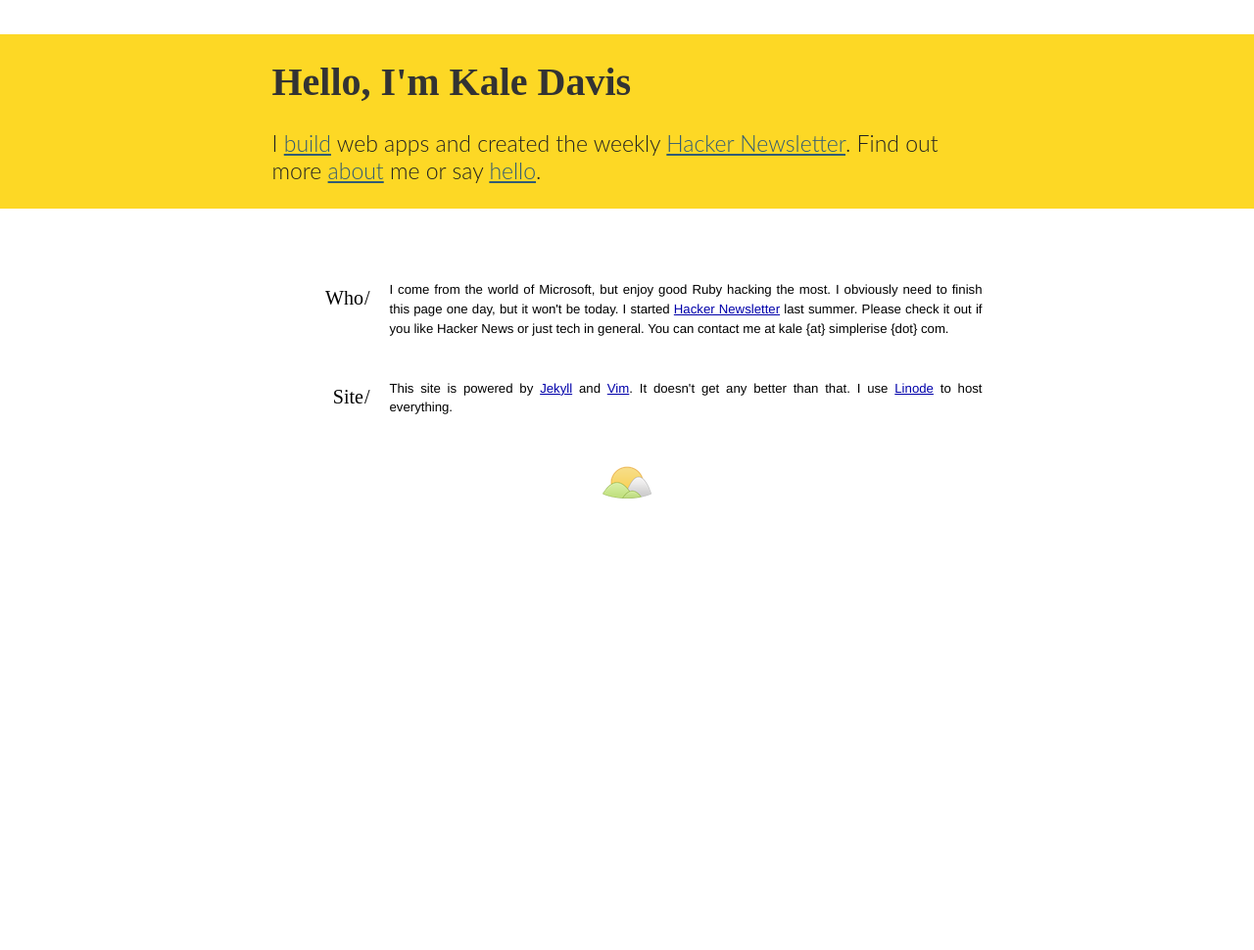
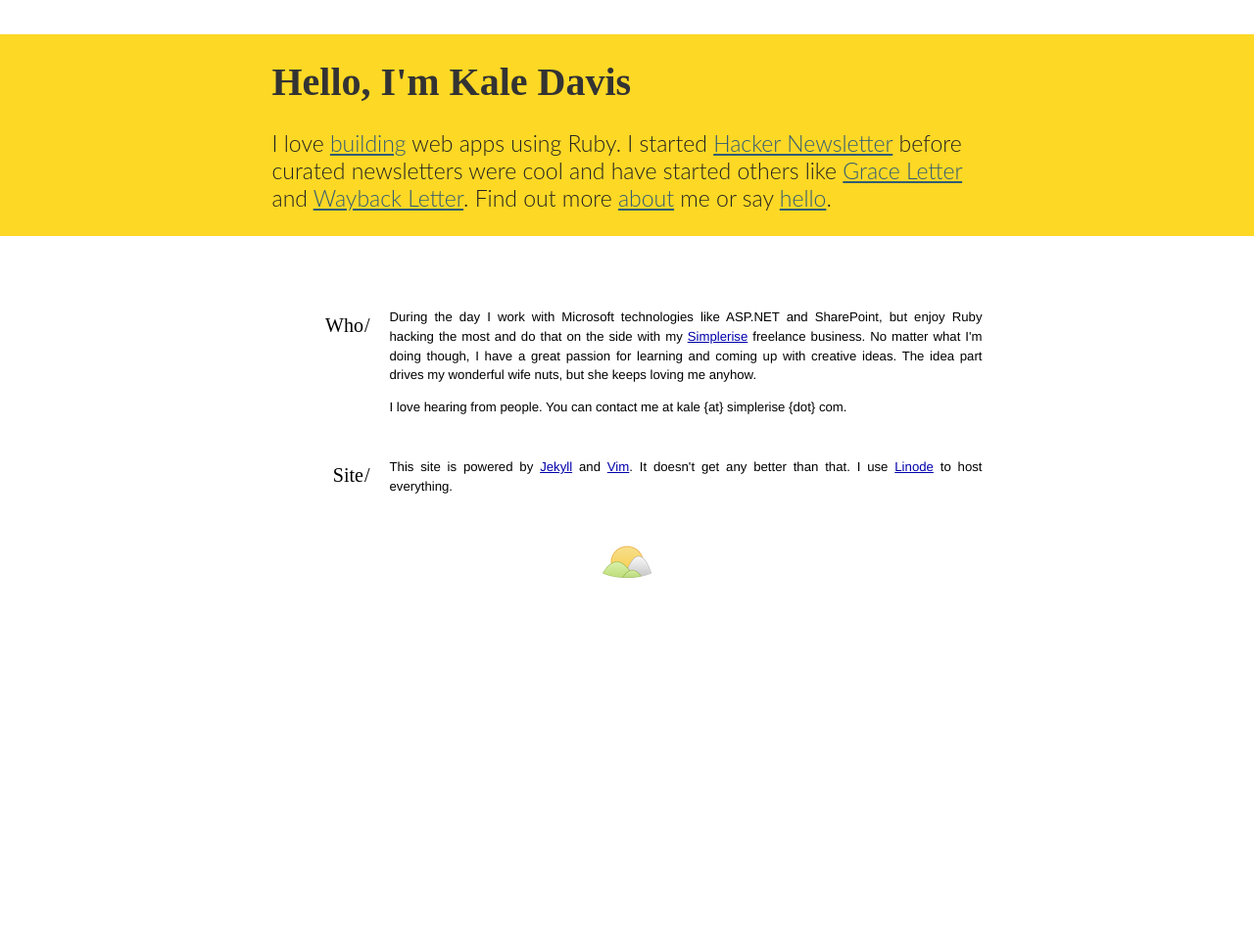
Before and after one commit to kale/kaledavis.com, a Jekyll site: the page built from about.html, in a window 1280 px wide. Shown: the whole page at 98% size. Built offline with Jekyll 4.4.1, drawn with Linux system fonts in a browser that asks for light colours; some web fonts are replaced.

Commit message:
updated index and about pages as well as layouts

```diff
--- a/_layouts/default.html
+++ b/_layouts/default.html
@@ -16,7 +16,7 @@
    <div id="header">
      <div class="inner">
        <h1><a href="/">Hello, I'm Kale Davis</a></h1>
-       <h2>I <a href="http://www.simplerise.com">build</a> web apps and created the weekly <a href="http://www.hackernewsletter.com">Hacker Newsletter</a>. Find out more <a href="/about.html">about</a> me or say <a href="http://www.twitter.com/kale">hello</a>.
+       <h2>I love <a href="http://www.simplerise.com">building</a> web apps using Ruby. I started <a href="http://www.hackernewsletter.com">Hacker Newsletter</a> before curated newsletters were cool and have started others like <a href="http://www.graceletter.com">Grace Letter</a> and <a href="http://www.wayback.com">Wayback Letter</a>. Find out more <a href="/about.html">about</a> me or say <a href="http://www.twitter.com/kale">hello</a>.
      </div>
    </div>
 
--- a/_layouts/post.html
+++ b/_layouts/post.html
@@ -8,7 +8,7 @@
 </div>
 
 <div id="related">
-  <h2>Related Posts</h2>
+  <h2>Recent Posts</h2>
   <ul class="posts">
     {% for post in site.related_posts limit:3 %}
       <li><span>{{ post.date | date_to_string }}</span> &raquo; <a href="{{ post.url }}">{{ post.title }}</a></li>
--- a/about.html
+++ b/about.html
@@ -4,9 +4,14 @@
 ---
 <div id="home">
   <h3>Who</h3>
-  <p>I come from the world of Microsoft, but enjoy good Ruby hacking the most. I obviously need to finish this page one day, but it won't be today. I started <a href="http://www.hackernewsletter.com/">Hacker Newsletter</a> last summer. Please check it out if you like Hacker News or just tech in general. You can contact me at kale {at} simplerise {dot} com.</p>
-<h3>Site</h3>
-<p>This site is powered by <a href="http://jekyllrb.com/">Jekyll</a> and <a href="http://www.vim.org/">Vim</a>. It doesn't get any better than that. I use <a href="http://www.linode.com/?r=af49e9960c8cc514796a70c12667ac13cf1e385d">Linode</a> to host everything.
+  <p>
+  	During the day I work with Microsoft technologies like ASP.NET and SharePoint, but enjoy Ruby hacking the most and do that on the side with my <a href="http://simplerise.com">Simplerise</a> freelance business. No matter what I'm doing though, I have a great passion for learning and coming up with creative ideas. The idea part drives my wonderful wife nuts, but she keeps loving me anyhow.
+  </p>
+
+  <p>I love hearing from people. You can contact me at kale {at} simplerise {dot} com.</p>
+
+  <h3>Site</h3>
+  <p>
+  	This site is powered by <a href="http://jekyllrb.com/">Jekyll</a> and <a href="http://www.vim.org/">Vim</a>. It doesn't get any better than that. I use <a href="http://www.linode.com/?r=af49e9960c8cc514796a70c12667ac13cf1e385d">Linode</a> to host everything.
  </p>
-
 </div>
--- a/index.html
+++ b/index.html
@@ -13,6 +13,8 @@
   <h3>Projects</h3>
   <ul class="posts nice-link-list">
     <li><a href="http://www.hackernewsletter.com">Hacker Newsletter</a> A weekly newsletter of the best articles on startups, technology, programming, and more, curated by hand from the popular Hacker News site.</li>
+    <li><a href="http://www.waybackletter.com">Wayback Letter</a> A daily and weekly newsletter of the best classics from the last five years of Hacker News. It is a great way to find past favorites as well as look at how similar history can be.</li>
+    <li><a href="http://www.graceletter.com">Grace Letter</a> A weekly newsletter of the best links about Christianity with a focus on Jesus.</li>
     <li><a href="http://www.sharepointshare.com">SharePoint Share</a> A simple community driven SharePoint links site.</li>
   </ul>
 </div>
```
